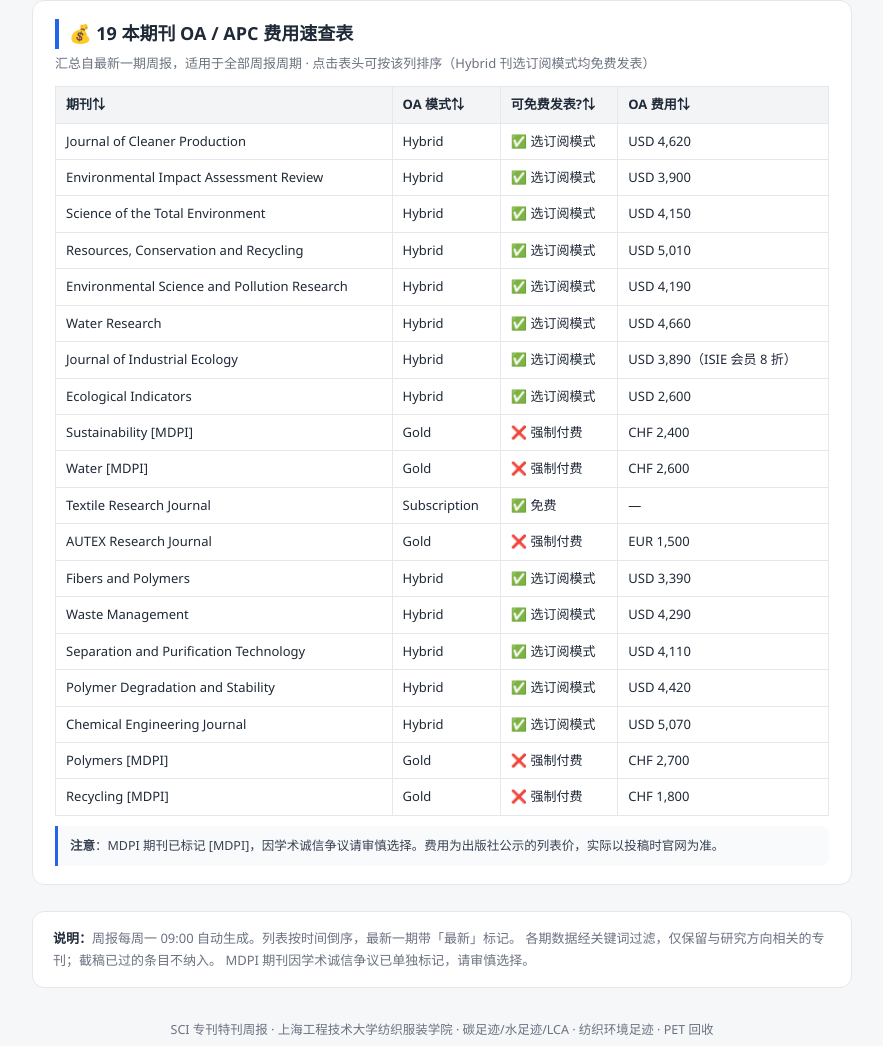
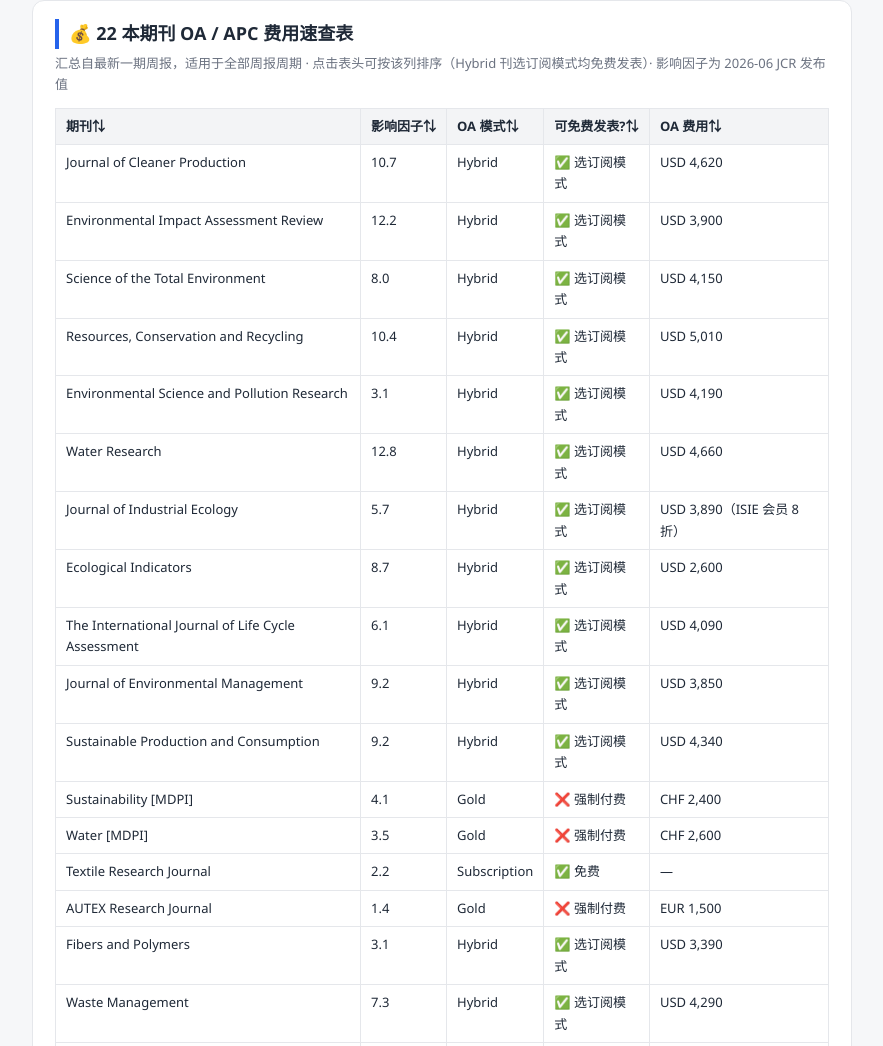
Before and after one commit to leoheihei/SCI_special_issue, a plain HTML site: page index.html in a window 1280 px wide. Shown: the part 467-1513 px from the top of the page, without its empty margins (198-1081 px from the left). Drawn offline with Linux system fonts and the light colour scheme.

Commit message:
速查表增加影响因子列并扩至 22 本期刊（新增 IJLCA/JEM/SPC，JIE 转 Springer 跟踪）

```diff
--- a/index.html
+++ b/index.html
@@ -59,10 +59,10 @@
 <div class="wrap">
   <div class="hero">
     <h1>📚 SCI 期刊专刊/特刊周报</h1>
-    <p>面向碳足迹 / 水足迹 / LCA、纺织服装环境影响、PET 分离与回收三大方向，每周检索 19 本目标期刊（Springer 2 · MDPI 4 · Elsevier 11 · Wiley 1 · SAGE 1 · De Gruyter 1）的开放专刊与截稿日期。</p>
+    <p>面向碳足迹 / 水足迹 / LCA、纺织服装环境影响、PET 分离与回收三大方向，每周检索 22 本目标期刊（Springer 4 · MDPI 4 · Elsevier 12 · SAGE 1 · De Gruyter 1）的开放专刊与截稿日期。</p>
     <div class="tags">
       <span class="tag">每周一 09:00 自动生成</span>
-      <span class="tag">19 本目标期刊</span>
+      <span class="tag">22 本目标期刊</span>
       <span class="tag">OA / APC 费用速查</span>
       <span class="tag">增量追踪新发现</span>
     </div>
@@ -86,29 +86,32 @@
   <div id="empty" class="empty" style="display:none">没有匹配的周报。</div>
 
   <div class="apc" id="apc">
-    <h2>💰 19 本期刊 OA / APC 费用速查表</h2>
-    <p class="sub">汇总自最新一期周报，适用于全部周报周期 · 点击表头可按该列排序（Hybrid 刊选订阅模式均免费发表）</p>
+    <h2>💰 22 本期刊 OA / APC 费用速查表</h2>
+    <p class="sub">汇总自最新一期周报，适用于全部周报周期 · 点击表头可按该列排序（Hybrid 刊选订阅模式均免费发表）· 影响因子为 2026-06 JCR 发布值</p>
 <div class="tablebox"><table id="apct">
-<thead><tr><th onclick="sortApc(0)">期刊<span class="arr">⇅</span></th><th onclick="sortApc(1)">OA 模式<span class="arr">⇅</span></th><th onclick="sortApc(2)">可免费发表?<span class="arr">⇅</span></th><th onclick="sortApc(3)">OA 费用<span class="arr">⇅</span></th></tr></thead><tbody>
-<tr><td>Journal of Cleaner Production</td><td>Hybrid</td><td>✅ 选订阅模式</td><td>USD 4,620</td></tr>
-<tr><td>Environmental Impact Assessment Review</td><td>Hybrid</td><td>✅ 选订阅模式</td><td>USD 3,900</td></tr>
-<tr><td>Science of the Total Environment</td><td>Hybrid</td><td>✅ 选订阅模式</td><td>USD 4,150</td></tr>
-<tr><td>Resources, Conservation and Recycling</td><td>Hybrid</td><td>✅ 选订阅模式</td><td>USD 5,010</td></tr>
-<tr><td>Environmental Science and Pollution Research</td><td>Hybrid</td><td>✅ 选订阅模式</td><td>USD 4,190</td></tr>
-<tr><td>Water Research</td><td>Hybrid</td><td>✅ 选订阅模式</td><td>USD 4,660</td></tr>
-<tr><td>Journal of Industrial Ecology</td><td>Hybrid</td><td>✅ 选订阅模式</td><td>USD 3,890（ISIE 会员 8 折）</td></tr>
-<tr><td>Ecological Indicators</td><td>Hybrid</td><td>✅ 选订阅模式</td><td>USD 2,600</td></tr>
-<tr><td>Sustainability [MDPI]</td><td>Gold</td><td>❌ 强制付费</td><td>CHF 2,400</td></tr>
-<tr><td>Water [MDPI]</td><td>Gold</td><td>❌ 强制付费</td><td>CHF 2,600</td></tr>
-<tr><td>Textile Research Journal</td><td>Subscription</td><td>✅ 免费</td><td>—</td></tr>
-<tr><td>AUTEX Research Journal</td><td>Gold</td><td>❌ 强制付费</td><td>EUR 1,500</td></tr>
-<tr><td>Fibers and Polymers</td><td>Hybrid</td><td>✅ 选订阅模式</td><td>USD 3,390</td></tr>
-<tr><td>Waste Management</td><td>Hybrid</td><td>✅ 选订阅模式</td><td>USD 4,290</td></tr>
-<tr><td>Separation and Purification Technology</td><td>Hybrid</td><td>✅ 选订阅模式</td><td>USD 4,110</td></tr>
-<tr><td>Polymer Degradation and Stability</td><td>Hybrid</td><td>✅ 选订阅模式</td><td>USD 4,420</td></tr>
-<tr><td>Chemical Engineering Journal</td><td>Hybrid</td><td>✅ 选订阅模式</td><td>USD 5,070</td></tr>
-<tr><td>Polymers [MDPI]</td><td>Gold</td><td>❌ 强制付费</td><td>CHF 2,700</td></tr>
-<tr><td>Recycling [MDPI]</td><td>Gold</td><td>❌ 强制付费</td><td>CHF 1,800</td></tr>
+<thead><tr><th onclick="sortApc(0)">期刊<span class="arr">⇅</span></th><th onclick="sortApc(1)">影响因子<span class="arr">⇅</span></th><th onclick="sortApc(2)">OA 模式<span class="arr">⇅</span></th><th onclick="sortApc(3)">可免费发表?<span class="arr">⇅</span></th><th onclick="sortApc(4)">OA 费用<span class="arr">⇅</span></th></tr></thead><tbody>
+<tr><td>Journal of Cleaner Production</td><td>10.7</td><td>Hybrid</td><td>✅ 选订阅模式</td><td>USD 4,620</td></tr>
+<tr><td>Environmental Impact Assessment Review</td><td>12.2</td><td>Hybrid</td><td>✅ 选订阅模式</td><td>USD 3,900</td></tr>
+<tr><td>Science of the Total Environment</td><td>8.0</td><td>Hybrid</td><td>✅ 选订阅模式</td><td>USD 4,150</td></tr>
+<tr><td>Resources, Conservation and Recycling</td><td>10.4</td><td>Hybrid</td><td>✅ 选订阅模式</td><td>USD 5,010</td></tr>
+<tr><td>Environmental Science and Pollution Research</td><td>3.1</td><td>Hybrid</td><td>✅ 选订阅模式</td><td>USD 4,190</td></tr>
+<tr><td>Water Research</td><td>12.8</td><td>Hybrid</td><td>✅ 选订阅模式</td><td>USD 4,660</td></tr>
+<tr><td>Journal of Industrial Ecology</td><td>5.7</td><td>Hybrid</td><td>✅ 选订阅模式</td><td>USD 3,890（ISIE 会员 8 折）</td></tr>
+<tr><td>Ecological Indicators</td><td>8.7</td><td>Hybrid</td><td>✅ 选订阅模式</td><td>USD 2,600</td></tr>
+<tr><td>The International Journal of Life Cycle Assessment</td><td>6.1</td><td>Hybrid</td><td>✅ 选订阅模式</td><td>USD 4,090</td></tr>
+<tr><td>Journal of Environmental Management</td><td>9.2</td><td>Hybrid</td><td>✅ 选订阅模式</td><td>USD 3,850</td></tr>
+<tr><td>Sustainable Production and Consumption</td><td>9.2</td><td>Hybrid</td><td>✅ 选订阅模式</td><td>USD 4,340</td></tr>
+<tr><td>Sustainability [MDPI]</td><td>4.1</td><td>Gold</td><td>❌ 强制付费</td><td>CHF 2,400</td></tr>
+<tr><td>Water [MDPI]</td><td>3.5</td><td>Gold</td><td>❌ 强制付费</td><td>CHF 2,600</td></tr>
+<tr><td>Textile Research Journal</td><td>2.2</td><td>Subscription</td><td>✅ 免费</td><td>—</td></tr>
+<tr><td>AUTEX Research Journal</td><td>1.4</td><td>Gold</td><td>❌ 强制付费</td><td>EUR 1,500</td></tr>
+<tr><td>Fibers and Polymers</td><td>3.1</td><td>Hybrid</td><td>✅ 选订阅模式</td><td>USD 3,390</td></tr>
+<tr><td>Waste Management</td><td>7.3</td><td>Hybrid</td><td>✅ 选订阅模式</td><td>USD 4,290</td></tr>
+<tr><td>Separation and Purification Technology</td><td>9.1</td><td>Hybrid</td><td>✅ 选订阅模式</td><td>USD 4,110</td></tr>
+<tr><td>Polymer Degradation and Stability</td><td>8.1</td><td>Hybrid</td><td>✅ 选订阅模式</td><td>USD 4,420</td></tr>
+<tr><td>Chemical Engineering Journal</td><td>12.5</td><td>Hybrid</td><td>✅ 选订阅模式</td><td>USD 5,070</td></tr>
+<tr><td>Polymers [MDPI]</td><td>5.8</td><td>Gold</td><td>❌ 强制付费</td><td>CHF 2,700</td></tr>
+<tr><td>Recycling [MDPI]</td><td>5.2</td><td>Gold</td><td>❌ 强制付费</td><td>CHF 1,800</td></tr>
 </tbody>
 </table></div>
     <blockquote><p><strong>注意</strong>：MDPI 期刊已标记 [MDPI]，因学术诚信争议请审慎选择。费用为出版社公示的列表价，实际以投稿时官网为准。</p></blockquote>
```
Also changed, not shown: report_2026-11-20.html (+1 -1 lines).
